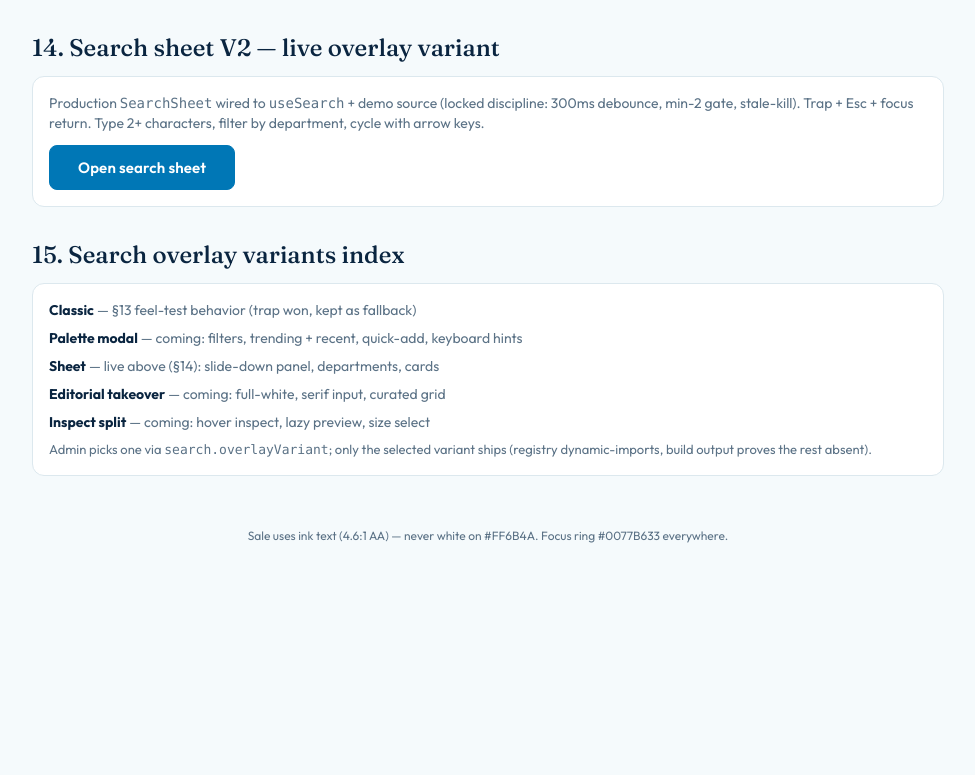
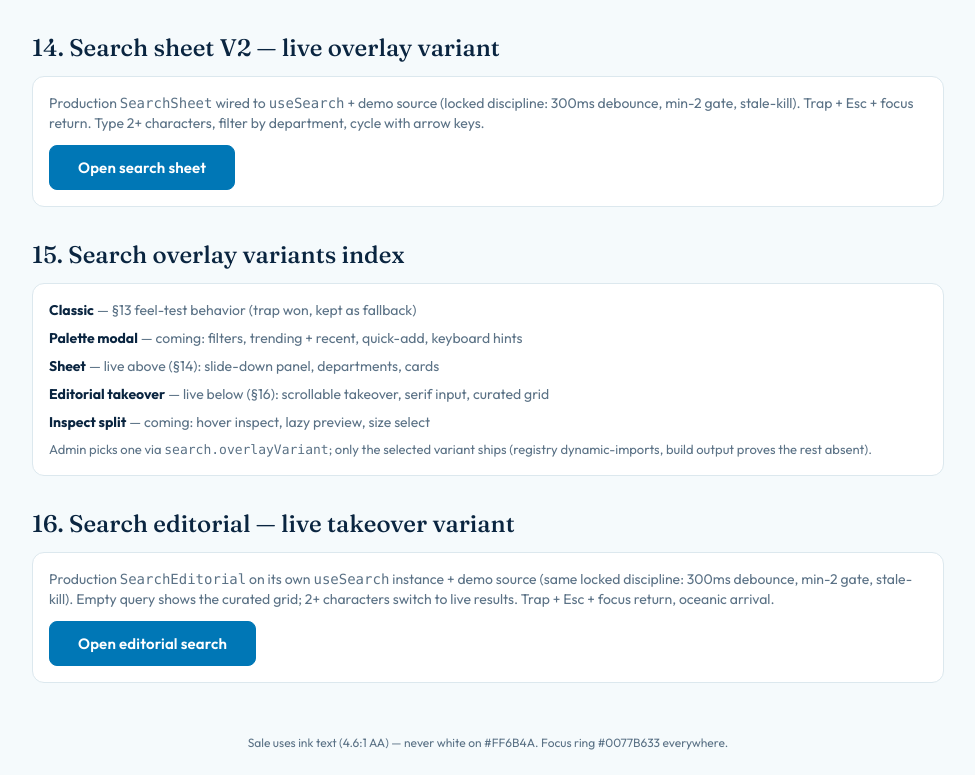
Before and after one commit to E-Commerce-BDA/storefront-frontend, a Next.js app: page /components in a window 1280 px wide. Shown: the part 3860-4635 px from the top of the page, without its empty margins (152-1127 px from the left). Before the commit the page ends 4428 px from the top, so only its background shows below. Built offline with nearby package versions, Linux system fonts and the light colour scheme.

Commit message:
Feat(showcase): §16 editorial demo (own hook) + index flip
Separate useSearch instance, curated DEMO_CATALOG, oceanic two-phase close. Stub catalog renamed (collision). Local only, unpushed.

```diff
--- a/app/components/page.tsx
+++ b/app/components/page.tsx
@@ -7,8 +7,9 @@
 
 import { useEffect, useMemo, useRef, useState } from "react";
 import SearchSheet from "@/components/shell/SearchSheet";
+import SearchEditorial from "@/components/shell/SearchEditorial";
 import { useSearch } from "@/app/hooks/useSearch";
-import { createDemoSource } from "@/lib/search/demoSource";
+import { createDemoSource, DEMO_CATALOG } from "@/lib/search/demoSource";
 import {
   Button,
   Input,
@@ -161,7 +162,9 @@ function SearchDemoOverlay({
   );
 }
 
-const DEMO_CATALOG: DemoResult[] = [
+// Local stub catalog for the §13 trap-vs-light feel-test (name/price
+// strings — NOT the SearchResult DEMO_CATALOG imported for §16).
+const DEMO_STUB_CATALOG: DemoResult[] = [
   { name: "Ocean Linen Shirt", price: "$48" },
   { name: "Court Sneaker", price: "$89" },
   { name: "Trail Runner", price: "$120" },
@@ -192,6 +195,14 @@ export default function PreviewPage() {
     () => ["All", "Shirts", "Pants", "Outerwear", "Footwear", "Accessories"],
     [],
   );
+  // Editorial runs its OWN hook instance (never shares liveSearch state —
+  // the §14 sheet demo and this takeover stay independently drivable).
+  const editorialSearch = useSearch(searchSource);
+  const [edOpen, setEdOpen] = useState(false);
+  const [edActive, setEdActive] = useState(0);
+  const [edClosing, setEdClosing] = useState(false);
+  // Photo tabs (no Accessories — the curated season has five rails).
+  const edDepartments = useMemo(() => ["All", "Shirts", "Pants", "Outerwear", "Footwear"], []);
 
   // Demo-grade two-phase closes (mirror HomeChrome pattern): closing class
   // plays the exit, unmount follows after the motion duration. Instant
@@ -213,6 +224,19 @@ export default function PreviewPage() {
       setSheetOpen(false);
       setSheetClosing(false);
     }, 240);
+  }
+  function closeEditorialDemo() {
+    // 320ms = oceanic builtin (the editorial default); keep beside the
+    // knob, not magic — if the default changes, this follows.
+    if (prefersInstant()) {
+      setEdOpen(false);
+      return;
+    }
+    setEdClosing(true);
+    setTimeout(() => {
+      setEdOpen(false);
+      setEdClosing(false);
+    }, 320);
   }
 
   return (
@@ -541,7 +565,7 @@ export default function PreviewPage() {
               <b>Sheet</b> <span className="text-[var(--text-muted)]">— live above (§14): slide-down panel, departments, cards</span>
             </p>
             <p className="m-0 text-[var(--color-ink)]">
-              <b>Editorial takeover</b> <span className="text-[var(--text-muted)]">— coming: full-white, serif input, curated grid</span>
+              <b>Editorial takeover</b> <span className="text-[var(--text-muted)]">— live below (§16): scrollable takeover, serif input, curated grid</span>
             </p>
             <p className="m-0 text-[var(--color-ink)]">
               <b>Inspect split</b> <span className="text-[var(--text-muted)]">— coming: hover inspect, lazy preview, size select</span>
@@ -551,6 +575,28 @@ export default function PreviewPage() {
               dynamic-imports, build output proves the rest absent).
             </p>
           </div>
+        </Card>
+
+        <H2>16. Search editorial — live takeover variant</H2>
+        <Card>
+          <p className="mb-3 text-sm text-[var(--text-muted)]">
+            Production <code>SearchEditorial</code> on its own <code>useSearch</code> instance + demo source
+            (same locked discipline: 300ms debounce, min-2 gate, stale-kill). Empty query shows the curated
+            grid; 2+ characters switch to live results. Trap + Esc + focus return, oceanic arrival.
+          </p>
+          <Row>
+            <Button
+              onClick={() => {
+                editorialSearch.setQuery("");
+                editorialSearch.setDept("All");
+                setEdActive(0);
+                setEdClosing(false);
+                setEdOpen(true);
+              }}
+            >
+              Open editorial search
+            </Button>
+          </Row>
         </Card>
 
       </main>
@@ -567,7 +613,7 @@ export default function PreviewPage() {
             // TODO(hook-era): replace stub filter with the search source.
             searchQuery.trim().length < 2
               ? []
-              : DEMO_CATALOG.filter((p) => p.name.toLowerCase().includes(searchQuery.trim().toLowerCase()))
+              : DEMO_STUB_CATALOG.filter((p) => p.name.toLowerCase().includes(searchQuery.trim().toLowerCase()))
           }
           onClose={() => {
             setSearchOpen(false);
@@ -595,6 +641,26 @@ export default function PreviewPage() {
           onClose={() => closeSheetDemo()}
         />
       )}
+      {edOpen && (
+        <SearchEditorial
+          query={editorialSearch.query}
+          results={editorialSearch.results}
+          status={editorialSearch.status}
+          dept={editorialSearch.dept}
+          departments={edDepartments}
+          curated={DEMO_CATALOG}
+          activeIndex={edActive}
+          closing={edClosing}
+          onQuery={(q) => {
+            editorialSearch.setQuery(q);
+            setEdActive(0);
+          }}
+          onDept={editorialSearch.setDept}
+          onActive={setEdActive}
+          onSelect={() => closeEditorialDemo()}
+          onClose={() => closeEditorialDemo()}
+        />
+      )}
     </div>
   );
 }
```
